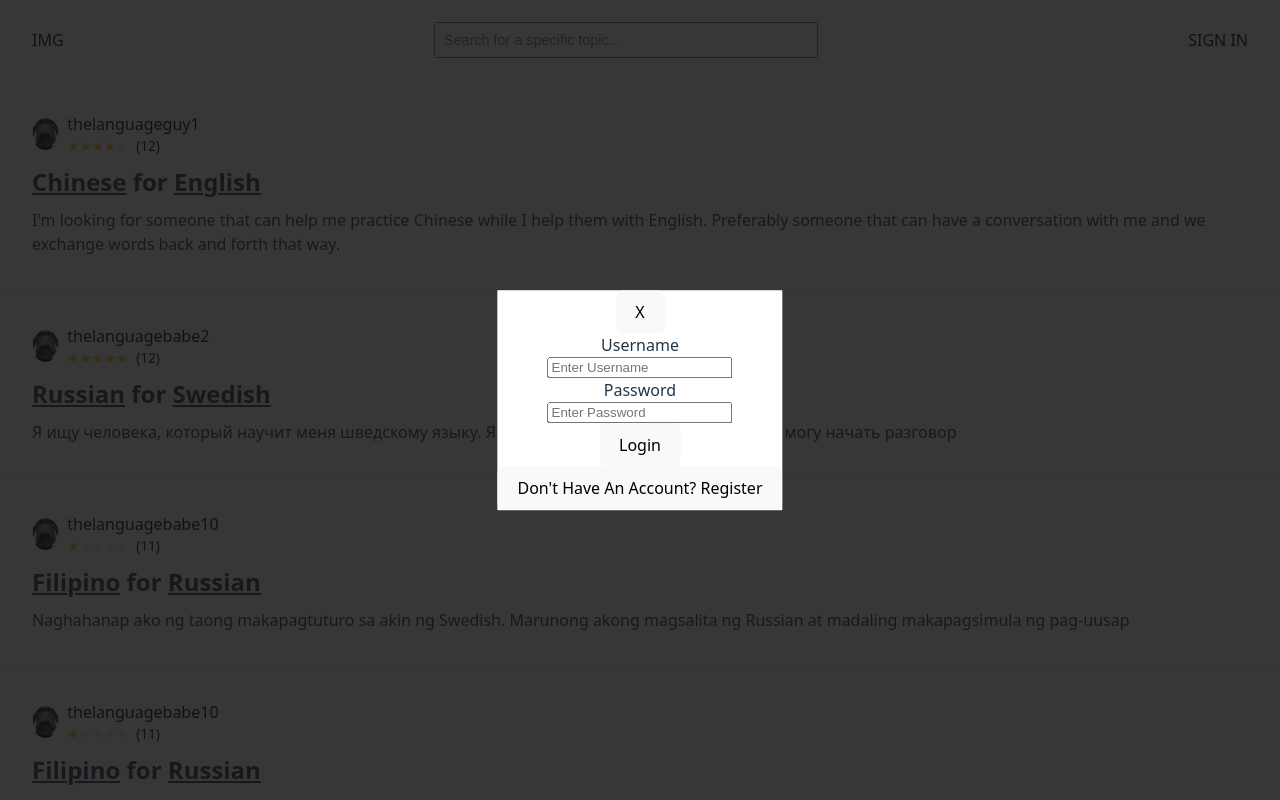
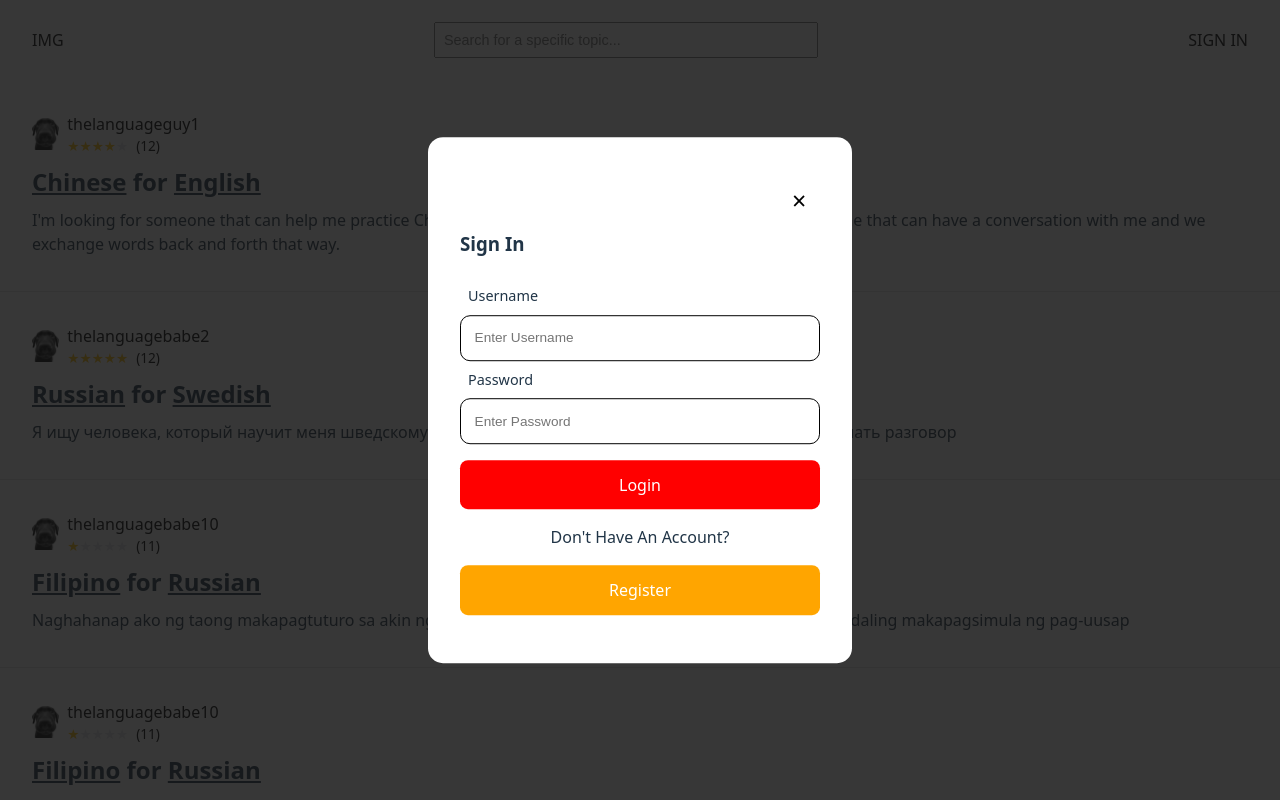
Before and after one commit to SH13579/Codelings, a React (Vite) app in the folder frontend/: page / in a window 1280 px wide. Both pictures are taken after a click on the link "SIGN IN". Shown: the top 800 px of the page. Built offline with nearby package versions, Linux system fonts and the light colour scheme.

Commit message:
Added backend for registering, added profile section for each user, styled the login and register sections

```diff
--- a/frontend/src/App.jsx
+++ b/frontend/src/App.jsx
@@ -1,7 +1,7 @@
 import { useState } from 'react'
 import Header from './components/Header'
 import Content from './components/Content'
-import Account from './components/Account'
+import Footer from './components/Footer'
 import './styles/App.css'
 
 function App() {
@@ -9,10 +9,9 @@ function App() {
 
   return (
     <div>
-      <Header setLogin={setLogin}/>
+      <Header/>
       <Content />
-      {login ? <Account setLogin={setLogin}/> : null}
-      {console.log(login)}
+      <Footer />
     </div>
   )
 }
--- a/frontend/src/components/Account.jsx
+++ b/frontend/src/components/Account.jsx
@@ -1,47 +1,102 @@
-import React, { useState} from 'react';
-import '../styles/account.css'
+import React, { useState, useEffect, useRef } from 'react';
+import '../styles/account.css';
+import { useExitListener } from '../utils';
 
 function LoginPage({ setLoginOrRegister, setLogin }){
+  const loginRef = useRef(null);
+
+  useExitListener(setLogin, loginRef);
+
   return (
     <div>
       <div className="blur"></div>
-      <div className="account-container">
-        <button onClick={() => {
+      <div ref={loginRef} className="account-container">
+        <button className="exit-button" onClick={() => {
           setLogin(false)
-        }}>X</button>
+        }}>&times;</button>
+        <form className="form-section">
+          <h3 className="form-title">Sign In</h3>
           <label>Username</label>
           <input type="text" name="username" placeholder="Enter Username"/>
           <label>Password</label>
           <input type="password" name="password" placeholder="Enter Password"/>
-        <button>Login</button>
-        <button onClick={() => {
+          <button className="login-button">Login</button>
+          <center>Don't Have An Account? </center>
+          <button className="register-button" onClick={() => {
             setLoginOrRegister("register")
-        }}>Don't Have An Account? Register</button>
+          }}>Register</button>
+        </form>
       </div>
     </div>
   )
 }
 
 function RegisterPage({ setLoginOrRegister, setLogin }){
+  const [username, setUsername] = useState('');
+  const [email, setEmail] = useState('');
+  const [password, setPassword] = useState('');
+  const registerRef = useRef(null);
+
+  useExitListener(setLogin, registerRef);
+
+  const handleRegister = async(e) => {
+    e.preventDefault();
+    try{
+      if (!username || !password || !email){
+        alert('Do not leave blanks')
+        return;
+      }
+      const res = await fetch('http://localhost:5000/register', {
+        method: 'POST',
+        headers: {
+          'Content-Type': 'application/json',
+        },
+        body: JSON.stringify({ username, password }),
+      });
+
+      const data = await res.json();
+
+      if (res.ok){
+        alert('Registration successful');
+      }
+      else{
+        if (data.error === 'Username already exists') {
+          alert('Error: Username exists')
+        }
+        else {
+          alert('Error: ' + data.error);
+        }
+      }
+    } catch (err){
+      alert('Error:', err)
+    }
+  }
+
   return (
-    <form action="register">
+    <div>
       <div className="blur"></div>
-      <div className="account-container">
-        <button onClick={() => {
+      <div ref={registerRef} className="account-container">
+        <button className="exit-button" onClick={() => {
           setLogin(false)
-        }}>X</button>
+        }}>&times;</button>
+        <form className="form-section" onSubmit={handleRegister}>
+          <h3 className="form-title">Register</h3>
           <label>Username</label>
-        <input type="text" name="username" placeholder="Enter Username"/>
+          <input type="text" name="username" value={username} onChange={(e) => setUsername(e.target.value)} placeholder="Enter Username"/>
+          <label>Email</label>
+          <input type="email" name="email" value={email} onChange={(e) => setEmail(e.target.value)} placeholder="Enter Email"/>
           <label>Password</label>
-        <input type="password" name="password" placeholder="Enter Password"/>
+          <input type="password" name="password" value={password} onChange={(e) => setPassword(e.target.value)} placeholder="Enter Password"/>
           {/* <label>Confirm Password</label>
           <input type="text" name="conf-password" placeholder="Re-Enter Password"/> */}
-        <button>Register</button>
-        <button onClick={() => {
+          <button className="register-button">Register</button>
+          <center>Already Have An Account?</center>
+          <button className="login-button" onClick={() => {
             setLoginOrRegister("login")
-        }}>Already Have An Account? Login</button>
+          }}>Login</button>
+        </form>
       </div>
-    </form>
+    </div>
   )
 }
 
--- a/frontend/src/components/Content.jsx
+++ b/frontend/src/components/Content.jsx
@@ -1,29 +1,18 @@
-import React, { useState } from 'react';
-import '../styles/content.css'
-import services from '../data/services'
-
-function StarRating({ reviews_stars }){
-  //Create a new array of size 5 and for each undefined element in the array, fill it by using it's index (i) as a reference
-  let stars = Array.from({length: 5}, (_, i) => {
-    return (
-      <span
-      key={i}
-      className="review-star"
-      style={{color: i+1 <= reviews_stars ? "#ffc107" : "#e4e5e9"}}  //keep filling each star as yellow until its index+1 is more than the stars the user has
-      >
-        ★
-      </span>
-    )
-  });
-
-  return stars;
-}
+import React, { useState, useEffect } from 'react';
+import '../styles/content.css';
+import Profile from './Profile';
+import services from '../data/services';
+import { StarRating } from '../utils';
 
 function ServiceCard(props){
+  const [clickProfile, setClickProfile] = useState(false);
+  useEffect(() => {
+      document.body.style.overflow = clickProfile ? 'hidden' : 'auto';
+  }, [clickProfile])
   return (
     <div className="service-wrapper">
       <div className="service">
-        <div className="user-info">
+        <div onClick={() => setClickProfile(true)} className="user-info">
           <img className="pfp" src={`../images/${props.pfp}`}/>
           <div className="user-name-review-wrapper">
             <span className="user-name">{props.name}</span>
@@ -40,6 +29,7 @@ function ServiceCard(props){
         <div className="service-desc">{props.description}</div>
       </div>
       <div className="horizontal-line"></div>
+      {clickProfile ? <Profile name={props.name} reviews_count={props.reviews_count} reviews_stars={props.reviews_stars} setClickProfile={setClickProfile}/> : null}
     </div>
   )
 }
--- a/frontend/src/components/Footer.jsx
+++ b/frontend/src/components/Footer.jsx
@@ -0,0 +1,3 @@
+import React from 'react';
+
+export default function Footer(){}
--- a/frontend/src/components/Header.jsx
+++ b/frontend/src/components/Header.jsx
@@ -1,8 +1,14 @@
 import React, { useEffect, useState } from 'react';
+import Account from './Account'
 import '../styles/header.css';
 
-export default function Header({ setLogin }){
+export default function Header(){
   const [isScrolled, setIsScrolled] = useState(false);
+  const [login, setLogin] = useState(false);
+
+  useEffect(() => {
+    document.body.style.overflow = login ? "hidden" : "auto";
+  }, [login])
 
   // turn the header's background color to black when page is being scrolled
   useEffect(() => {
@@ -23,6 +29,7 @@ export default function Header({ setLogin }){
   }, []);
 
   return (
+    <section>
       <header className={`header ${isScrolled ? "scrolled" : ""}`}>
         <a className="header-buttons">IMG</a>
         <form className="search-wrapper" action="/search" method="GET">
@@ -32,5 +39,7 @@ export default function Header({ setLogin }){
           setLogin(true)
         }} className="header-buttons">SIGN IN</a>
       </header>
+      {login ? <Account setLogin={setLogin}/> : null}
+    </section>
   )
 }
--- a/frontend/src/components/Profile.jsx
+++ b/frontend/src/components/Profile.jsx
@@ -0,0 +1,29 @@
+import React, { useEffect, useRef } from 'react';
+import '../styles/profile.css'
+import { useExitListener, StarRating } from '../utils';
+
+export default function Profile({ setClickProfile, name, reviews_stars, reviews_count }){
+  const profileRef = useRef(null);
+
+  useExitListener(setClickProfile, profileRef);
+
+  return (
+    <div className="profile-wrapper">
+      <div className="blur"></div>
+      <div ref={profileRef} className="profile">
+        <button className="exit-button" onClick={() => setClickProfile(false)}>&times;</button>
+        <div className="profile-info">
+          <img className="profile-pfp" src="../images/doggy.png"/>
+          <h2 className="profile-name">{name}</h2>
+          <div className="reviews-wrapper">
+            <span className="reviews-stars">
+              <StarRating reviews_stars={reviews_stars}/>
+            </span>
+            <span className="reviews-count">{`(${reviews_count})`}</span>
+          </div>
+          <span></span>
+        </div>
+      </div>
+    </div>
+  )
+};
--- a/frontend/src/data/services.js
+++ b/frontend/src/data/services.js
@@ -31,7 +31,7 @@ export default [
   },
   {
     id: 3,
-    description: "Naghahanap ako ng taong makapagtuturo sa akin ng Swedish. Marunong akong magsalita ng Russian at madaling makapagsimula ng pag-uusap",
+    description: "Success is often seen as the result of talent or luck, but in reality, it is the outcome of dedication, resilience, and a clear sense of purpose. While talent can give someone a head start, it is consistent effort and the willingness to learn from mistakes that truly pave the way to achievement. Those who succeed are not always the smartest or most gifted, but the ones who show up every day, work hard, and keep going despite challenges. Failure, rather than being a setback, becomes a powerful teacher. It helps build character, strength, and problem-solving skills. Additionally, having clear goals and staying disciplined, even when motivation fades, is essential. Success is not a straight path, and it doesn’t happen overnight. It’s a journey that demands patience and perseverance. Ultimately, it’s the mindset and habits we build along the way that lead to meaningful and lasting accomplishments in life.",
     user_language: "Filipino",
     target_language: "Russian",
     name: "thelanguagebabe10",
--- a/frontend/src/styles/account.css
+++ b/frontend/src/styles/account.css
@@ -5,8 +5,84 @@
   transform: translate(-50%, -50%);
   background-color: rgb(255, 255, 255);
   z-index: 1050;
+  border-radius: 15px;
+  padding: 2rem;
+  width: 22.5rem;
+  max-width: 100%;
+  max-height: 100%;
+  overflow: auto;
+}
+.account-container label{
+  margin-top: 0.5rem;
+  font-size: 0.9rem;
+  font-weight: 500;
+  margin-left: 0.5rem;
+  margin-bottom: 0.5rem;
+}
+.account-container input{
+  height: 1.75rem;
+  border-radius: 10px;
+  border: 1px solid black;
+  padding: 0.5rem 0.85rem 0.5rem 0.85rem;
+  font-size: 0.85rem;
+}
+.account-container input:focus{
+  outline: none;
+}
+.account-container button{
+  padding: 0.85rem;
+  border: none;
+}
+.account-container button:focus{
+  outline: none;
+}
+.login-button{
+  background-color: red;
+  color: white;
+}
+.register-button{
+  background-color: orange;
+  color: white;
+}
+.login-button, .register-button{
+  margin-top: 1rem;
+  margin-bottom: 1rem;
+}
+.account-container button:hover{
+  transition: background-color 0.25s ease, color 0.25s ease;
+  border: none;
+}
+.login-button:hover{
+  background-color: darkred;
+  color: white;
+}
+.register-button:hover{
+  background-color: darkgoldenrod;
+  color: white;
+}
+.form-section{
   display: flex;
   flex-direction: column;
-  align-items: center;
   justify-content: space-between;
 }
+.form-title{
+  font-weight: 1000;
+  margin-top: 0;
+}
+.exit-button{
+  padding: 0.85rem;
+  border: none;
+  margin-top: 0;
+  margin-bottom: 0;
+  background: none;
+  font-size: 25px;
+  cursor: pointer;
+  display: flex;
+  margin-left: auto;
+}
+.exit-button:hover{
+  color: rgb(167, 167, 167);
+  border: none;
+  transition: background-color 0.25s ease, color 0.25s ease;
+  border: none;
+}
--- a/frontend/src/styles/content.css
+++ b/frontend/src/styles/content.css
@@ -11,10 +11,9 @@
   font-size: 1rem;
 }
 .user-info{
-  display: flex;
-  width: 8rem;
-  justify-content: space-between;
+  display: inline-flex;
   align-items: center;
+  padding-right: 0;
   color: rgb(0, 0, 0);
 }
 .user-name-review-wrapper{
@@ -31,7 +30,6 @@
 }
 .pfp{
   height: 2rem;
-  border-radius: 50%;
 }
 .service-title{
   margin: 0.5rem 0rem 0.5rem 0rem;
--- /dev/null
+++ b/frontend/src/styles/profile.css
@@ -0,0 +1,30 @@
+.profile{
+  position: fixed;
+  top: 50%;
+  left: 50%;
+  transform: translate(-50%, -50%);
+  background-color: rgb(255, 255, 255);
+  z-index: 1050;
+  width: 33rem;
+  height: 45rem;
+  max-height: 100%;
+  max-width: 100%;
+  border-radius: 15px;
+  overflow: auto;
+  padding: 2rem;
+}
+.profile-info{
+  display: flex;
+  flex-direction: column;
+  align-items: center;
+  justify-content: center;
+  text-align: center;
+}
+.profile-pfp{
+  height: 8rem;
+  border-radius: 10%;
+  border: 1px solid rgb(222, 222, 222);
+}
+.profile-name{
+  margin-bottom: 0.25rem;
+}
--- /dev/null
+++ b/frontend/src/utils.jsx
@@ -0,0 +1,34 @@
+import React, { useState, useEffect, useRef } from 'react';
+
+export function StarRating({ reviews_stars }){
+  //Create a new array of size 5 and for each undefined element in the array, fill it by using it's index (i) as a reference
+  let stars = Array.from({length: 5}, (_, i) => {
+    return (
+      <span
+      key={i}
+      className="review-star"
+      style={{color: i+1 <= reviews_stars ? "#ffc107" : "#e4e5e9"}}  //keep filling each star as yellow until its index+1 is more than the stars the user has
+      >
+        ★
+      </span>
+    )
+  });
+  return stars;
+}
+
+export function useExitListener(setCond, ref){
+  useEffect(() => {
+    //handles click outside of the login/register box
+    function handleClickOutside(event){
+      if(ref.current && !ref.current.contains(event.target)){
+        setCond(false);
+      }
+    }
+    //detect any click on the page
+    document.addEventListener("mousedown", handleClickOutside);
+    return () => {
+      //clean up the event listener
+      document.removeEventListener("mousedown", handleClickOutside);
+    };
+  }, [setCond, ref]);
+}
```
Also changed, not shown: frontend/src/components/Chat.jsx (+29 -0 lines), 2 other files (tests, documents, lock files or other folders). Lines whose indentation alone changed are shown as unchanged.
